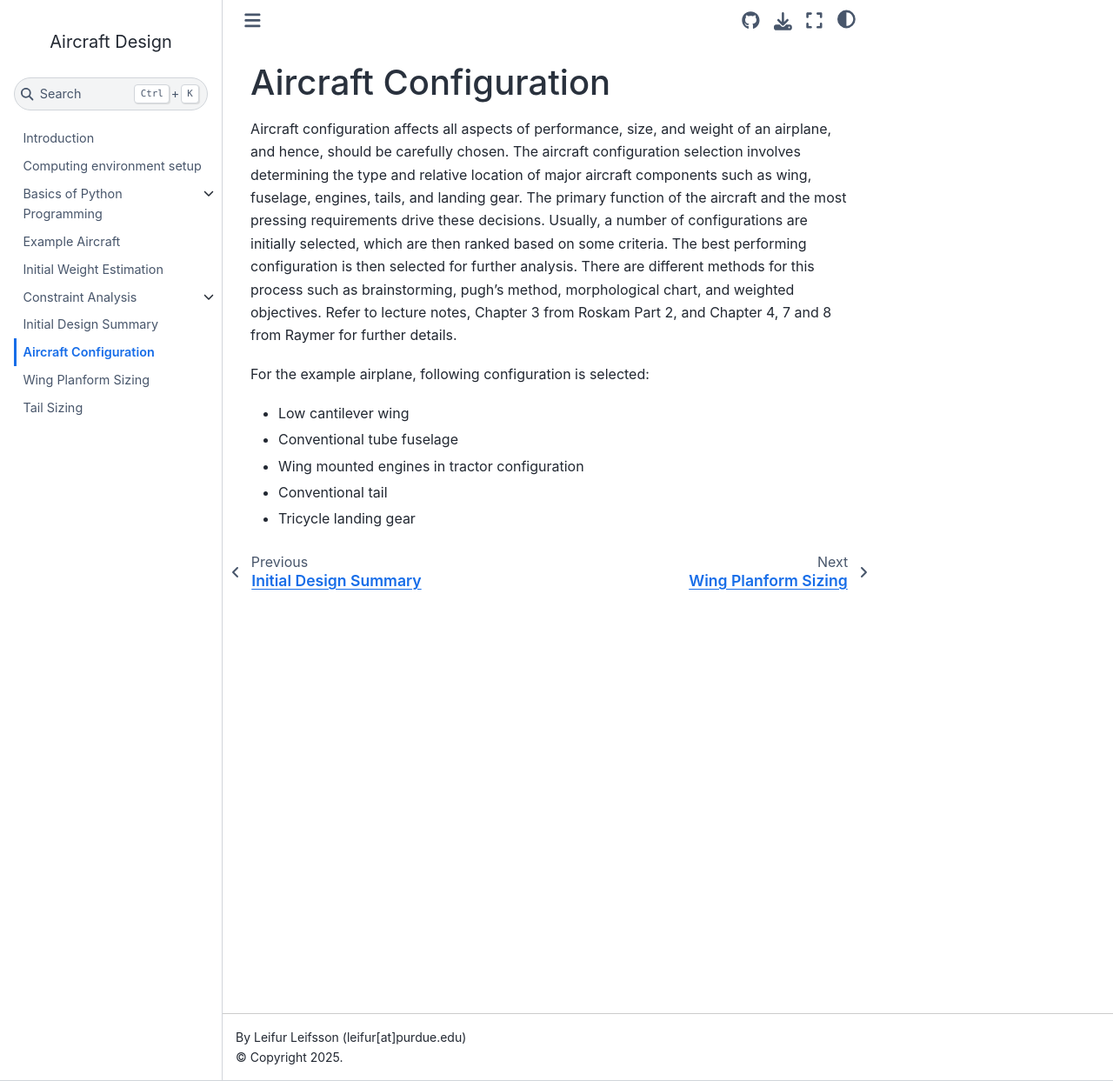
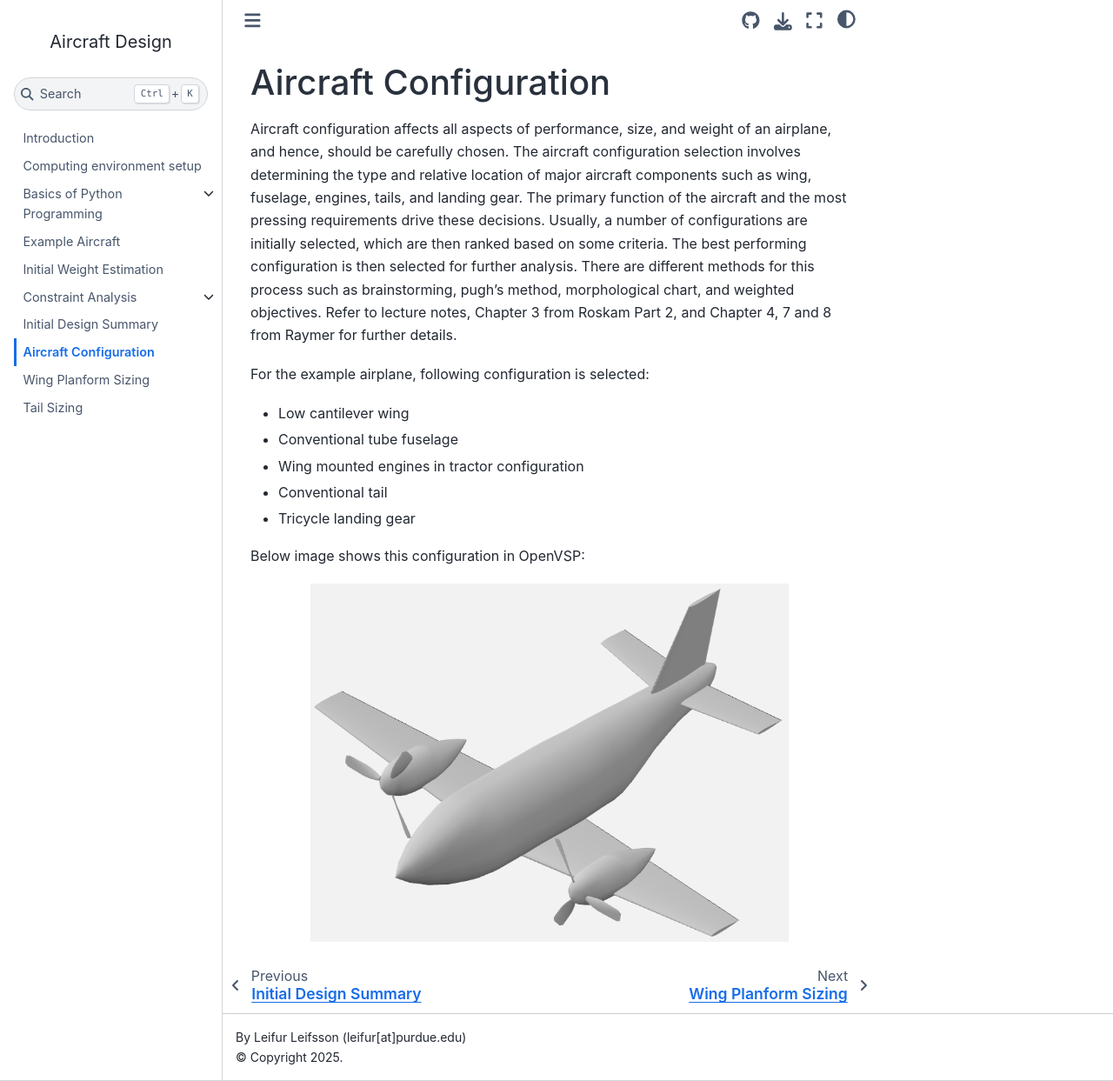
Before and after one commit to ComputationalDesignLab/aircraft-design, a Jupyter Book: the page built from book/configuration.md, in a window 1280 px wide and 1243 px high. Shown: the whole window at 87% size. Built offline with Jupyter Book 1.0.4 settings and Sphinx 7.4.7 and the Sphinx Book theme 1.1.4, drawn with Linux system fonts in a browser that asks for light colours.

Commit message:
added wing and conf image from openvsp

```diff
--- a/book/configuration.md
+++ b/book/configuration.md
@@ -9,3 +9,10 @@ For the example airplane, following configuration is selected:
 * Wing mounted engines in tractor configuration
 * Conventional tail
 * Tricycle landing gear
+
+Below image shows this configuration in OpenVSP:
+
+<div style="width:80%; margin: auto;">
+
+![logos](images/conf.png)
+</div>
```
Also changed, not shown: book/images/conf.png (added), book/images/wing_iso.png (added), book/wing_layout.ipynb.
